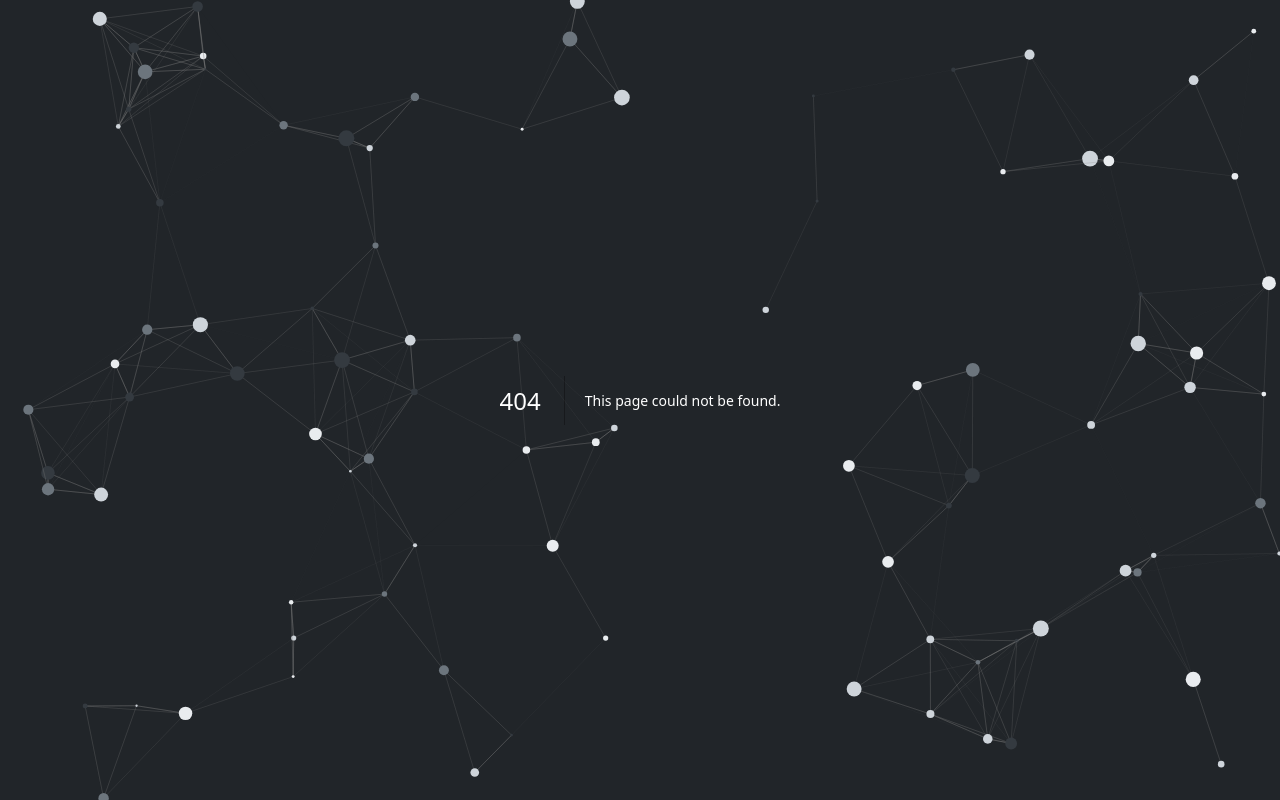
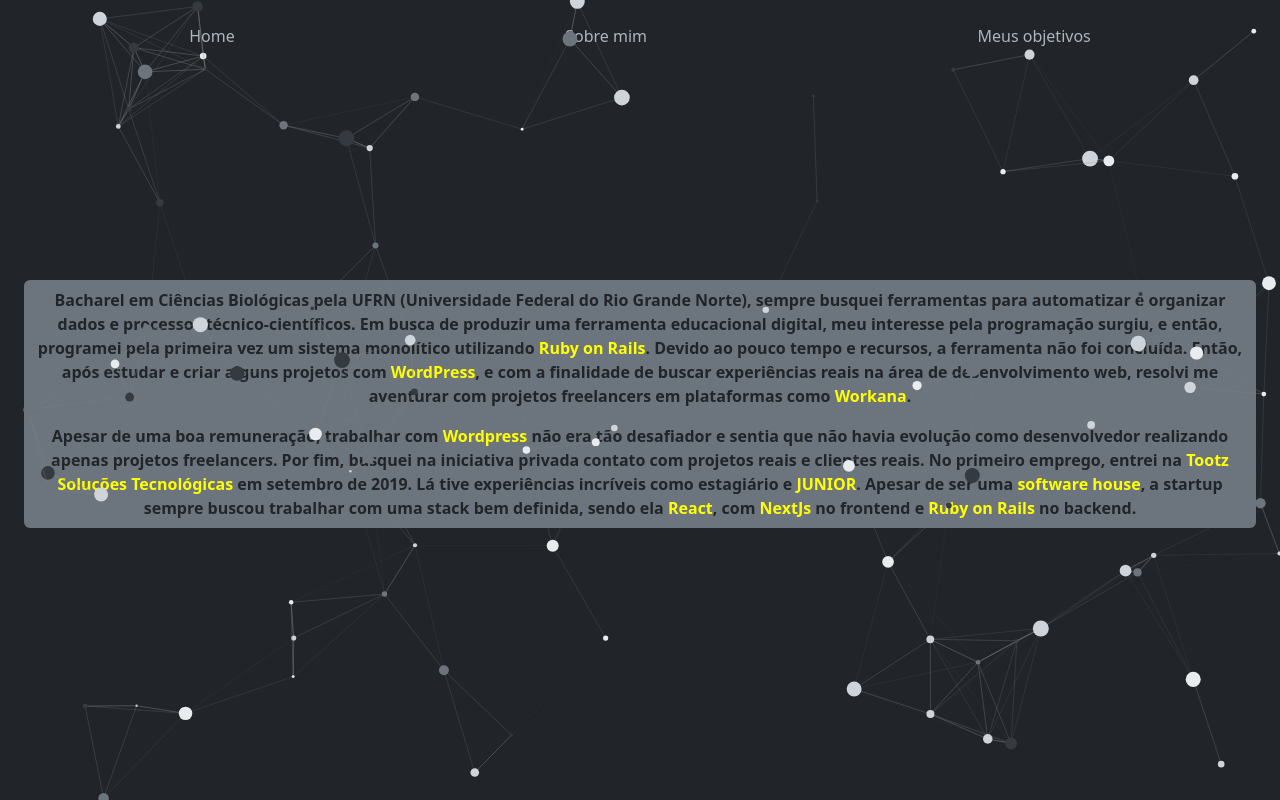
Before and after one commit to Rharuow/Hary-app, a Next.js app: page /about-me in a window 1280 px wide. Before the commit this address had no page. Built offline with nearby package versions, Linux system fonts and the light colour scheme.

Commit message:
feat: about me page

```diff
--- /dev/null
+++ b/src/components/domain/AboutMe/index.tsx
@@ -0,0 +1,50 @@
+import React from "react";
+import Navigation from "../Home/Information/Navigation";
+
+const AboutMe = () => {
+  return (
+    <div className="min-h-100vh d-flex justify-content-center algin-items-center p-4 flex-wrap">
+      <Navigation className="w-100" />
+      <div>
+        <p
+          className="text-center mb-0 bg-secondary text-dark fw-bold p-2 text-justify rounded-top"
+          style={{ zIndex: 1000 }}
+        >
+          Bacharel em Ciências Biológicas pela UFRN (Universidade Federal do Rio
+          Grande Norte), sempre busquei ferramentas para automatizar e organizar
+          dados e processos técnico-científicos. Em busca de produzir uma
+          ferramenta educacional digital, meu interesse pela programação surgiu,
+          e então, programei pela primeira vez um sistema monolítico utilizando{" "}
+          <strong className="text-yellow">Ruby on Rails</strong>. Devido ao
+          pouco tempo e recursos, a ferramenta não foi concluída. Então, após
+          estudar e criar alguns projetos com{" "}
+          <strong className="text-yellow">WordPress</strong>, e com a finalidade
+          de buscar experiências reais na área de desenvolvimento web, resolvi
+          me aventurar com projetos freelancers em plataformas como{" "}
+          <strong className="text-yellow">Workana</strong>.
+        </p>
+        <p
+          className="text-center bg-secondary text-dark fw-bold p-2 text-justify rounded-bottom"
+          style={{ zIndex: 1000 }}
+        >
+          Apesar de uma boa remuneração, trabalhar com{" "}
+          <strong className="text-yellow">Wordpress</strong> não era tão
+          desafiador e sentia que não havia evolução como desenvolvedor
+          realizando apenas projetos freelancers. Por fim, busquei na iniciativa
+          privada contato com projetos reais e clientes reais. No primeiro
+          emprego, entrei na{" "}
+          <strong className="text-yellow">Tootz Soluções Tecnológicas</strong>{" "}
+          em setembro de 2019. Lá tive experiências incríveis como estagiário e{" "}
+          <strong className="text-yellow">JUNIOR</strong>. Apesar de ser uma{" "}
+          <strong className="text-yellow">software house</strong>, a startup
+          sempre buscou trabalhar com uma stack bem definida, sendo ela{" "}
+          <strong className="text-yellow">React</strong>, com{" "}
+          <strong className="text-yellow">NextJs</strong> no frontend e{" "}
+          <strong className="text-yellow">Ruby on Rails</strong> no backend.
+        </p>
+      </div>
+    </div>
+  );
+};
+
+export default AboutMe;
--- a/src/components/domain/Home/Information/Navigation.tsx
+++ b/src/components/domain/Home/Information/Navigation.tsx
@@ -3,16 +3,16 @@
 
 const Navigation: React.FC<{ className?: string }> = ({ className = " " }) => {
   return (
-    <div className="d-flex justify-content-around">
+    <div className={`d-flex justify-content-around ${className}`}>
       <Link href="/" className="text-gray-500 text-yellow-hover">
         Home
       </Link>
 
-      <Link href="/" className="text-gray-500 text-yellow-hover">
+      <Link href="/about-me" className="text-gray-500 text-yellow-hover">
         Sobre mim
       </Link>
 
-      <Link href="/" className="text-gray-500 text-yellow-hover">
+      <Link href="/my-goals" className="text-gray-500 text-yellow-hover">
         Meus objetivos
       </Link>
     </div>
--- a/src/components/domain/Home/Information/index.tsx
+++ b/src/components/domain/Home/Information/index.tsx
@@ -7,7 +7,7 @@
   return (
     <div className="d-flex flex-column-reverse pb-0 pe-0 w-50">
       <Avatar width={357} height={500} className="align-self-end" />
-      <Navigation className="align-self-center" />
+      <Navigation className="align-self-center w-100" />
     </div>
   );
 };
--- /dev/null
+++ b/src/pages/about-me.tsx
@@ -0,0 +1,8 @@
+import React from "react";
+import AboutMe from "../components/domain/AboutMe";
+
+const AboutMePage = () => {
+  return <AboutMe />;
+};
+
+export default AboutMePage;
```
Also changed, not shown: src/components/domain/MyGoals/index.tsx (added, +7 -0 lines), src/pages/my-goals.tsx (added, +7 -0 lines).
